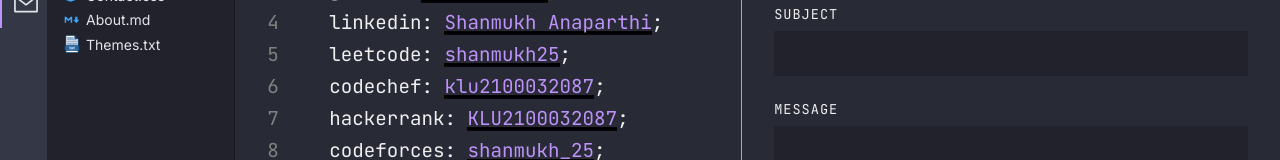
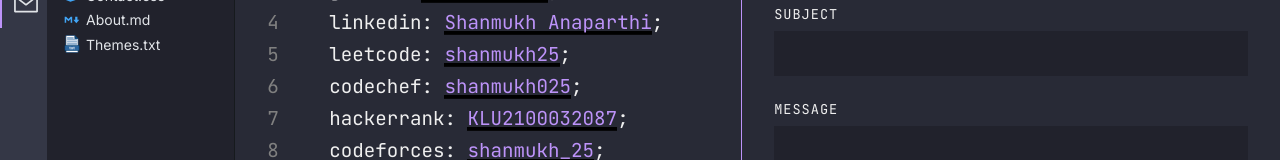
Before and after one commit to Shanmukh025/Portfolio, a Next.js app: page /contact in a window 1280 px wide. Shown: the part 237-397 px from the top of the page. Built offline with nearby package versions, Linux system fonts and the light colour scheme.

Commit message:
Update ContactCode.jsx

```diff
--- a/components/ContactCode.jsx
+++ b/components/ContactCode.jsx
@@ -24,8 +24,8 @@
     },
     {
         social: "codechef",
-        link: "klu2100032087",
-        href: "https://codechef.com/users/klu2100032087",
+        link: "shanmukh025",
+        href: "https://codechef.com/users/shanmukh025",
     },
     {
         social: "hackerrank",
```
